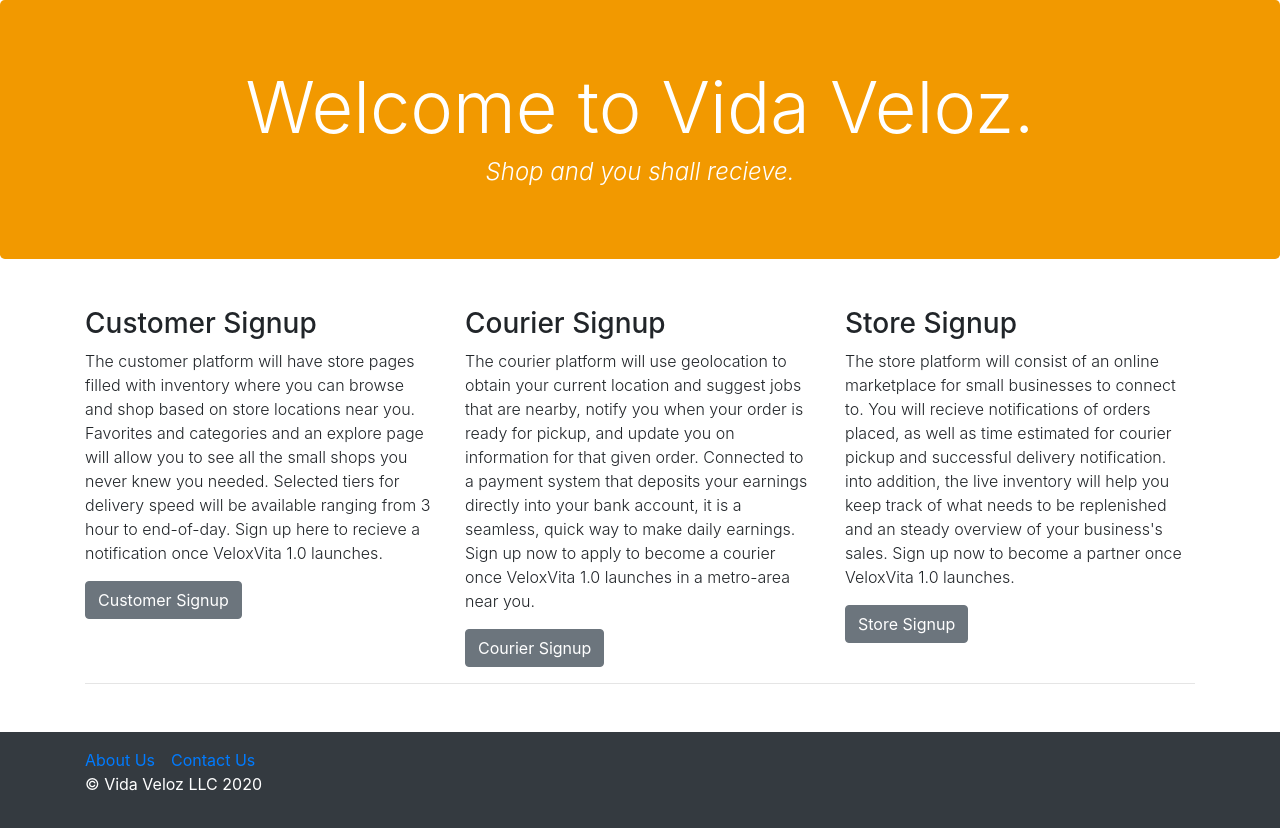
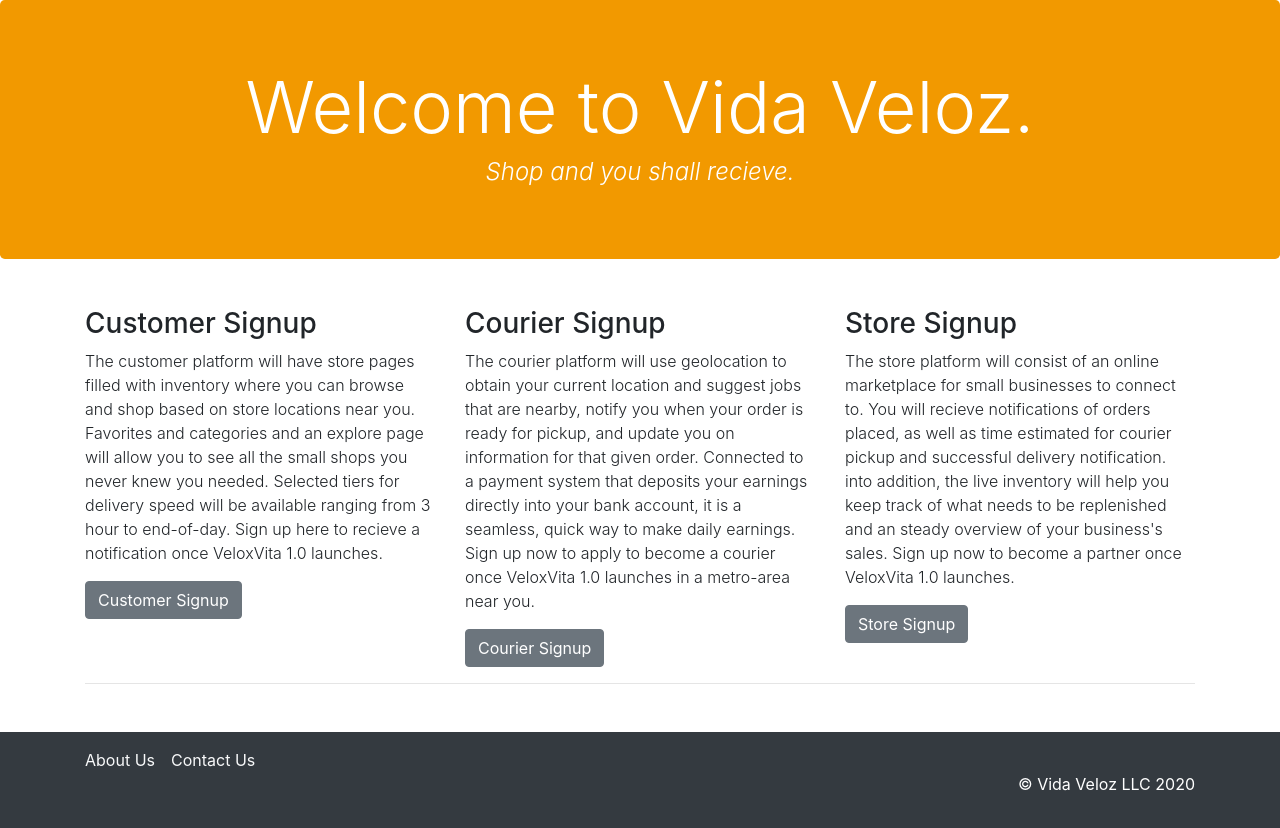
Before and after one commit to gsanchez13/delife, a React (Create React App) app: page / in a window 1280 px wide. Built offline with nearby package versions, Linux system fonts and the light colour scheme.

Commit message:
moves copyright to the right footer

```diff
--- a/src/App.js
+++ b/src/App.js
@@ -13,11 +13,11 @@ const App = () => {
         <Route exact path="/contact" component={Contact} />
         <Route exact path="/about" component={About} />
       </Switch>
-      <footer className="text-white bg-dark mt-auto py-3 px-3">
+      <footer className="text-white bg-dark my-auto py-3 px-3">
         <div className="container">
-          <Link to="/about" className="active mr-3">About Us</Link>
-          <Link to="/contact" className="active mr-3">Contact Us</Link>
-          <p className="text-left">© Vida Veloz LLC 2020</p>
+          <Link to="/about" className="mr-3 no-decoration text-light">About Us</Link>
+          <Link to="/contact" className="mr-3 no-decoration text-light">Contact Us</Link>
+          <p className="text-right">© Vida Veloz LLC 2020</p>
         </div>
       </footer>
     </div>
```
